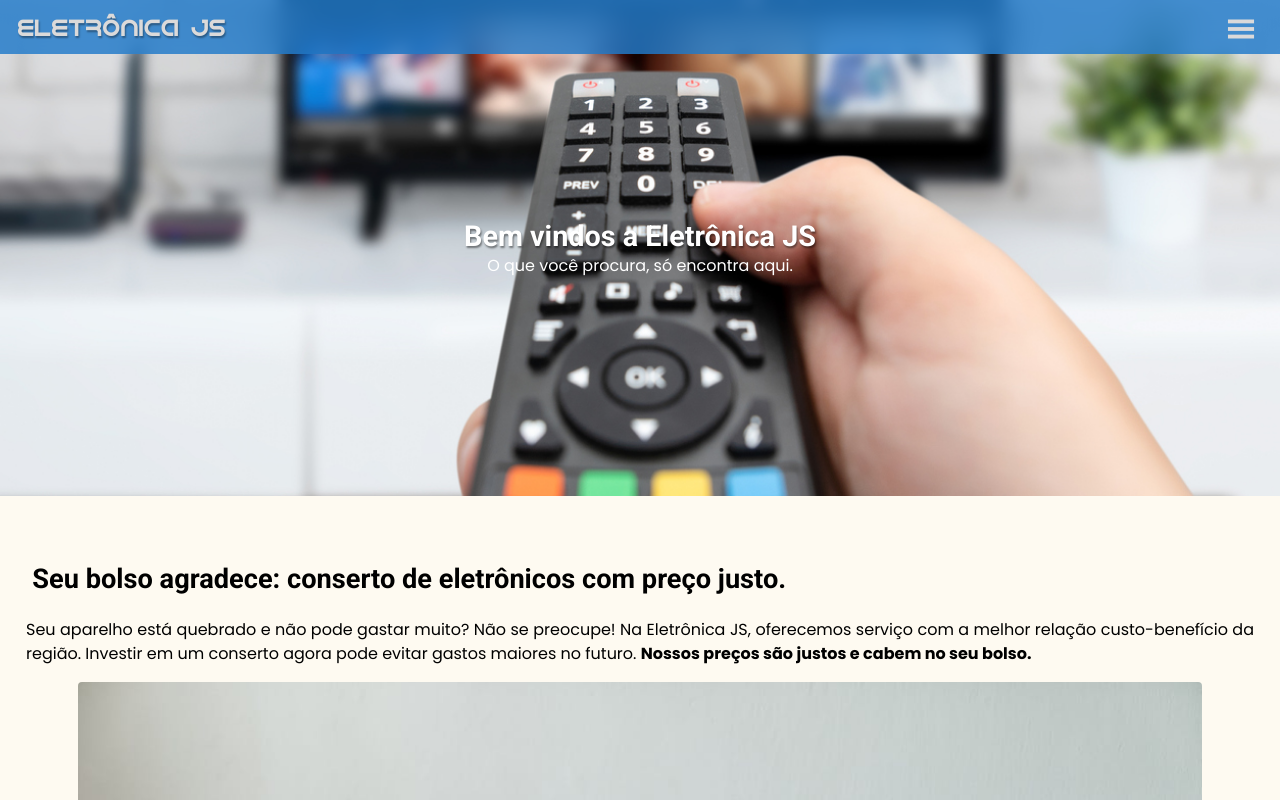
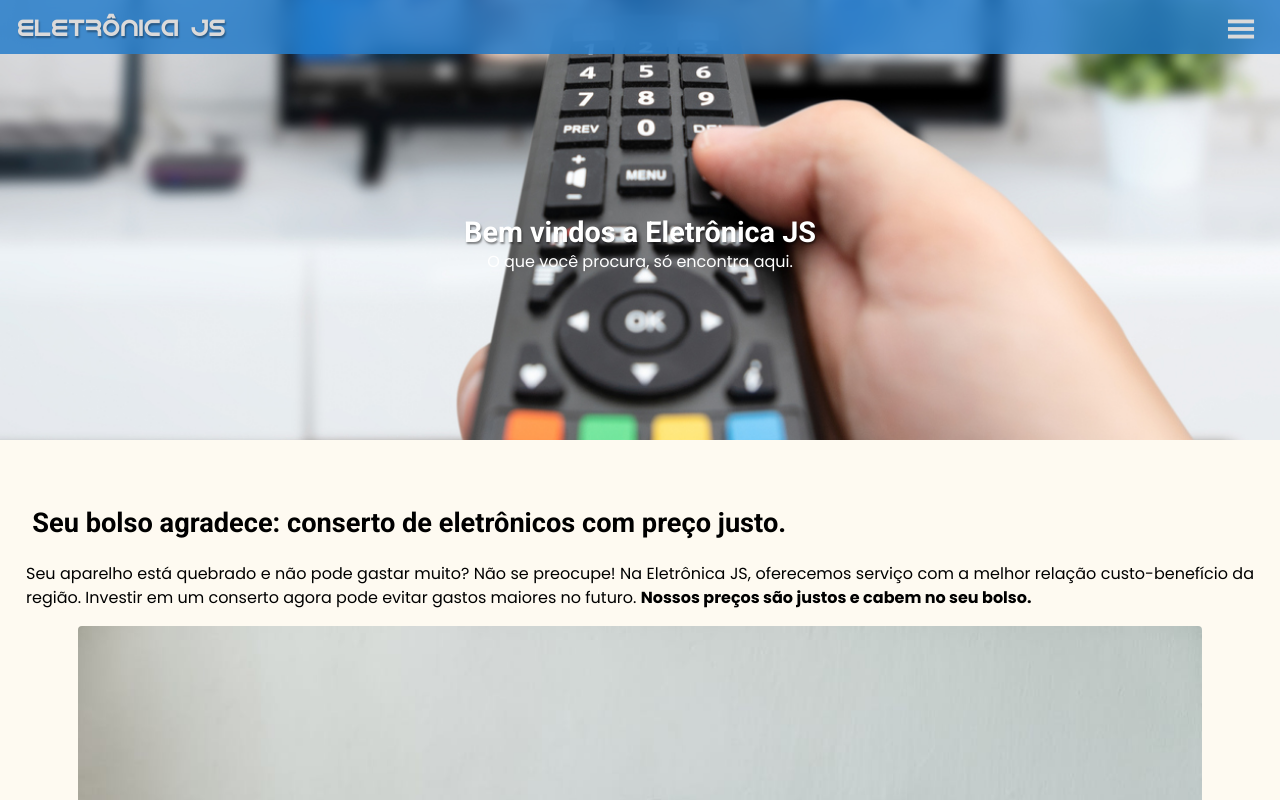
Before and after one commit to Akimkj/EletronicaJS, a plain HTML site: page index.html in a window 1280 px wide. Shown: the top 800 px of the page. Drawn offline with nearby package versions, Linux system fonts and the light colour scheme.

Commit message:
Update stylemain.css

```diff
--- a/styles/stylemain.css
+++ b/styles/stylemain.css
@@ -93,12 +93,13 @@ header {
     background: white url(../imgs/backmain-tv.jpg) center bottom no-repeat fixed;
     background-size: cover;
     color: white;
-    height: 62%;
+    height: 55%;
     position: relative;
 
 }
 h1#tituloPrincipal {
     font: normal bold 1.8em var(--fontTitulos);
+
     text-shadow: 1px 2px 2px rgba(0, 0, 0, 0.452);
 }
 #mainapresentation {
@@ -108,6 +109,7 @@ h1#tituloPrincipal {
     transform: translate(-50%, -50%);
     width: 100%;
     text-align: center;
+    padding-top: 3em;
 }
 header > p {
     text-shadow: 1px 1px 1px rgba(0, 0, 0, 0.301);
```
